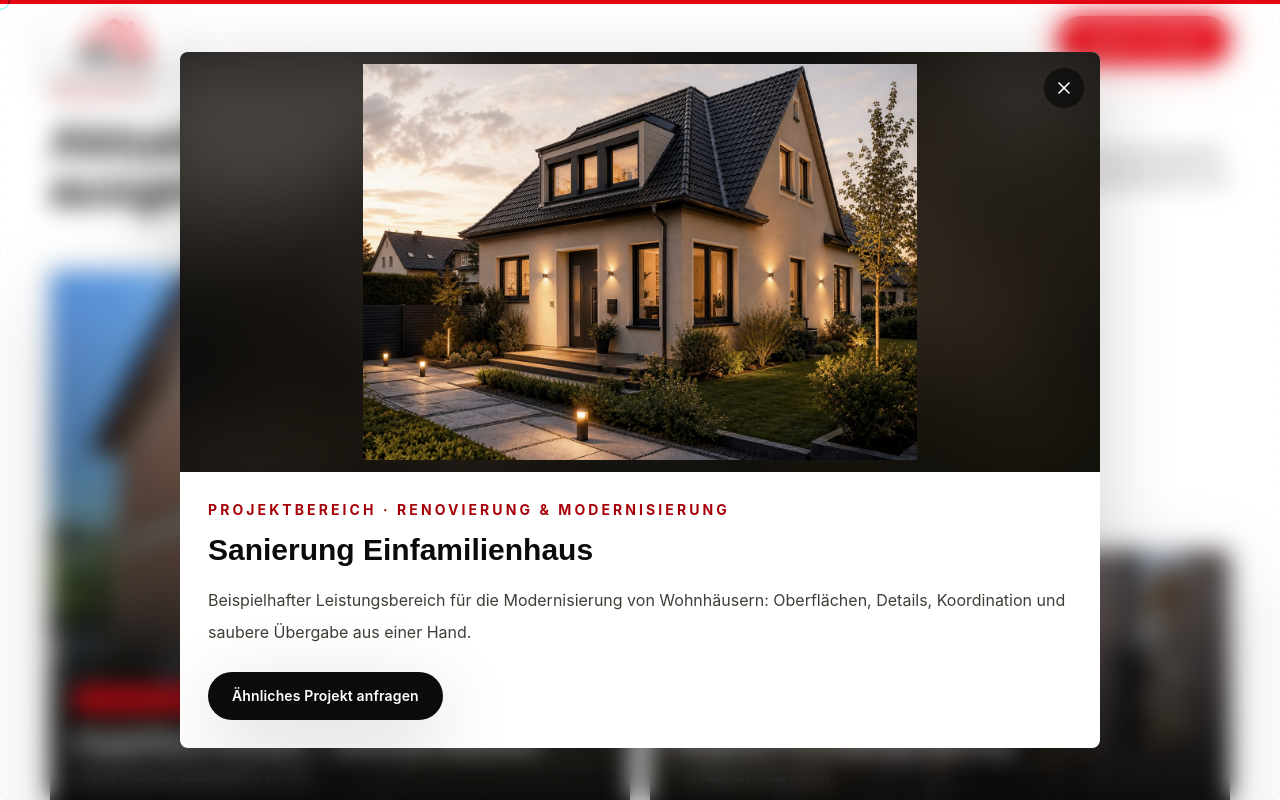
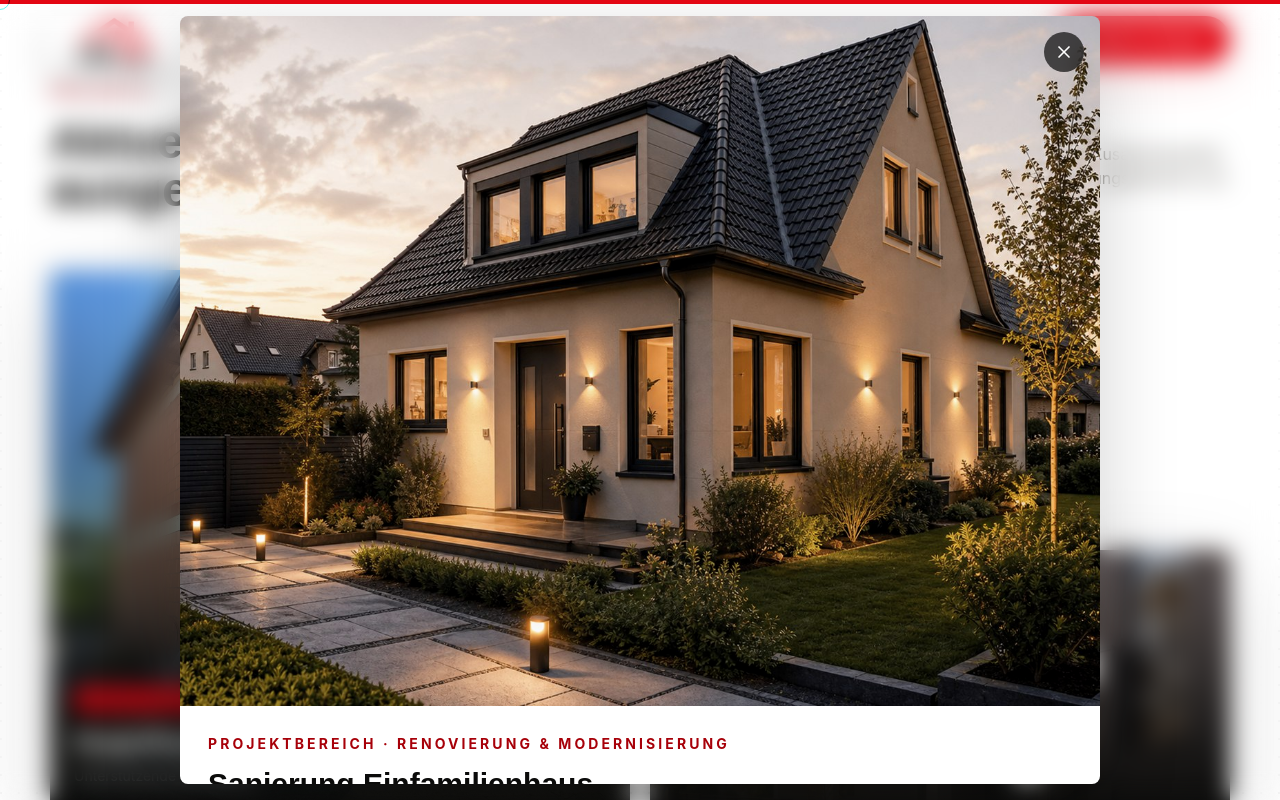
Before and after one commit to harishrvicfit-alt/lbl-bau, a Next.js app: page / in a window 1280 px wide. Both pictures are taken after a click on the button 790 px from the left and 3308 px from the top of the page. Shown: the part 2908-3708 px from the top of the page. Built offline with nearby package versions, Linux system fonts and the light colour scheme.

Commit message:
feat: add edge-to-edge project gallery navigation

```diff
--- a/lib/i18n.tsx
+++ b/lib/i18n.tsx
@@ -71,6 +71,8 @@ export const copy = {
       cta: "Ähnliches Projekt anfragen",
       gallery: "Galerie",
       galleryImage: "Projektbild anzeigen",
+      previousImage: "Vorheriges Projektbild",
+      nextImage: "Nächstes Projektbild",
     },
     why: {
       eyebrow: "Warum wir",
@@ -181,6 +183,8 @@ export const copy = {
       cta: "Zatraži sličan projekt",
       gallery: "Galerija",
       galleryImage: "Prikaži sliku projekta",
+      previousImage: "Prethodna slika projekta",
+      nextImage: "Sljedeća slika projekta",
     },
     why: {
       eyebrow: "Zašto mi",
--- a/sections/projects.tsx
+++ b/sections/projects.tsx
@@ -1,10 +1,10 @@
 "use client";
 
-import { useState } from "react";
+import { useEffect, useState } from "react";
 import Image from "next/image";
 import * as Dialog from "@radix-ui/react-dialog";
 import { AnimatePresence, motion } from "framer-motion";
-import { Maximize2, X } from "lucide-react";
+import { ChevronLeft, ChevronRight, Maximize2, X } from "lucide-react";
 
 import { AnimatedSection } from "@/components/animated-section";
 import { Button } from "@/components/ui/button";
@@ -20,6 +20,46 @@ export function ProjectsSection() {
     setSelected(project);
     setSelectedImage(project.image);
   };
+
+  const projectGallery =
+    selected && "gallery" in selected && selected.gallery ? selected.gallery : null;
+  const selectedImageIndex = projectGallery
+    ? Math.max(projectGallery.indexOf(selectedImage), 0)
+    : 0;
+
+  const moveToImage = (direction: -1 | 1) => {
+    if (!projectGallery?.length) return;
+
+    setSelectedImage((currentImage) => {
+      const currentIndex = Math.max(projectGallery.indexOf(currentImage), 0);
+      const nextIndex = (currentIndex + direction + projectGallery.length) % projectGallery.length;
+      return projectGallery[nextIndex];
+    });
+  };
+
+  useEffect(() => {
+    if (!selected || !("gallery" in selected) || !selected.gallery?.length) return;
+
+    const gallery = selected.gallery;
+    const handleKeyDown = (event: KeyboardEvent) => {
+      if (!["ArrowLeft", "ArrowRight", "Home", "End"].includes(event.key)) return;
+
+      event.preventDefault();
+      setSelectedImage((currentImage) => {
+        const currentIndex = Math.max(gallery.indexOf(currentImage), 0);
+
+        if (event.key === "Home") return gallery[0];
+        if (event.key === "End") return gallery[gallery.length - 1];
+
+        const direction = event.key === "ArrowLeft" ? -1 : 1;
+        const nextIndex = (currentIndex + direction + gallery.length) % gallery.length;
+        return gallery[nextIndex];
+      });
+    };
+
+    window.addEventListener("keydown", handleKeyDown);
+    return () => window.removeEventListener("keydown", handleKeyDown);
+  }, [selected]);
 
   return (
     <AnimatedSection id="projekte" className="bg-white py-24">
@@ -114,22 +154,40 @@ export function ProjectsSection() {
                     exit={{ opacity: 0, y: 20, scale: 0.96 }}
                     className="max-h-[calc(100svh-32px)] w-full max-w-[920px] overflow-y-auto rounded-[8px] bg-white shadow-premium"
                   >
-                    <div className="relative h-[42svh] min-h-64 max-h-[520px] overflow-hidden bg-anthracite-950 sm:h-[52svh] sm:min-h-[420px]">
-                      <Image
-                        src={selectedImage || selected.image}
-                        alt=""
-                        fill
-                        aria-hidden="true"
-                        className="scale-110 object-cover opacity-25 blur-2xl saturate-[0.8]"
-                        sizes="(min-width: 1024px) 920px, 100vw"
-                      />
+                    <div className="relative aspect-[4/3] w-full overflow-hidden bg-anthracite-950">
                       <Image
                         src={selectedImage || selected.image}
                         alt={localize(selected.title, language)}
                         fill
-                        className="object-contain p-2 brightness-[0.98] contrast-[1.02] saturate-[0.92] sm:p-3"
+                        className="object-cover brightness-[0.98] contrast-[1.02] saturate-[0.92]"
                         sizes="(min-width: 1024px) 920px, 100vw"
                       />
+                      {projectGallery && (
+                        <>
+                          <button
+                            type="button"
+                            onClick={() => moveToImage(-1)}
+                            className="absolute left-3 top-1/2 grid h-11 w-11 -translate-y-1/2 place-items-center rounded-full bg-anthracite-950/75 text-white shadow-lg backdrop-blur transition hover:bg-ember focus-visible:outline-none focus-visible:ring-2 focus-visible:ring-white sm:left-4"
+                            aria-label={text.projects.previousImage}
+                          >
+                            <ChevronLeft className="h-6 w-6" />
+                          </button>
+                          <button
+                            type="button"
+                            onClick={() => moveToImage(1)}
+                            className="absolute right-3 top-1/2 grid h-11 w-11 -translate-y-1/2 place-items-center rounded-full bg-anthracite-950/75 text-white shadow-lg backdrop-blur transition hover:bg-ember focus-visible:outline-none focus-visible:ring-2 focus-visible:ring-white sm:right-4"
+                            aria-label={text.projects.nextImage}
+                          >
+                            <ChevronRight className="h-6 w-6" />
+                          </button>
+                          <span
+                            className="absolute bottom-3 left-1/2 -translate-x-1/2 rounded-full bg-anthracite-950/75 px-3 py-1 text-xs font-bold text-white backdrop-blur"
+                            aria-live="polite"
+                          >
+                            {selectedImageIndex + 1} / {projectGallery.length}
+                          </span>
+                        </>
+                      )}
                       <Dialog.Close asChild>
                         <button
                           className="absolute right-4 top-4 grid h-10 w-10 place-items-center rounded-full bg-anthracite-950/70 text-white backdrop-blur"
```
